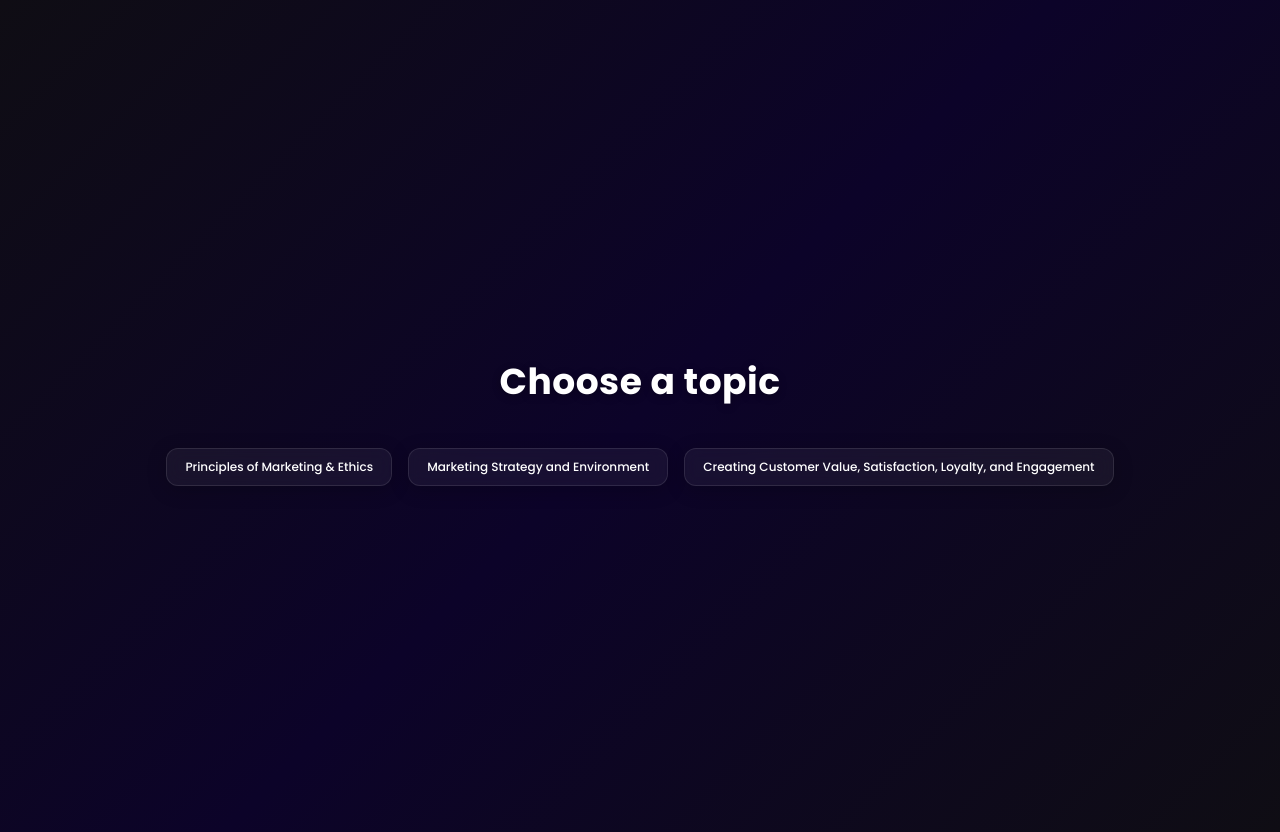
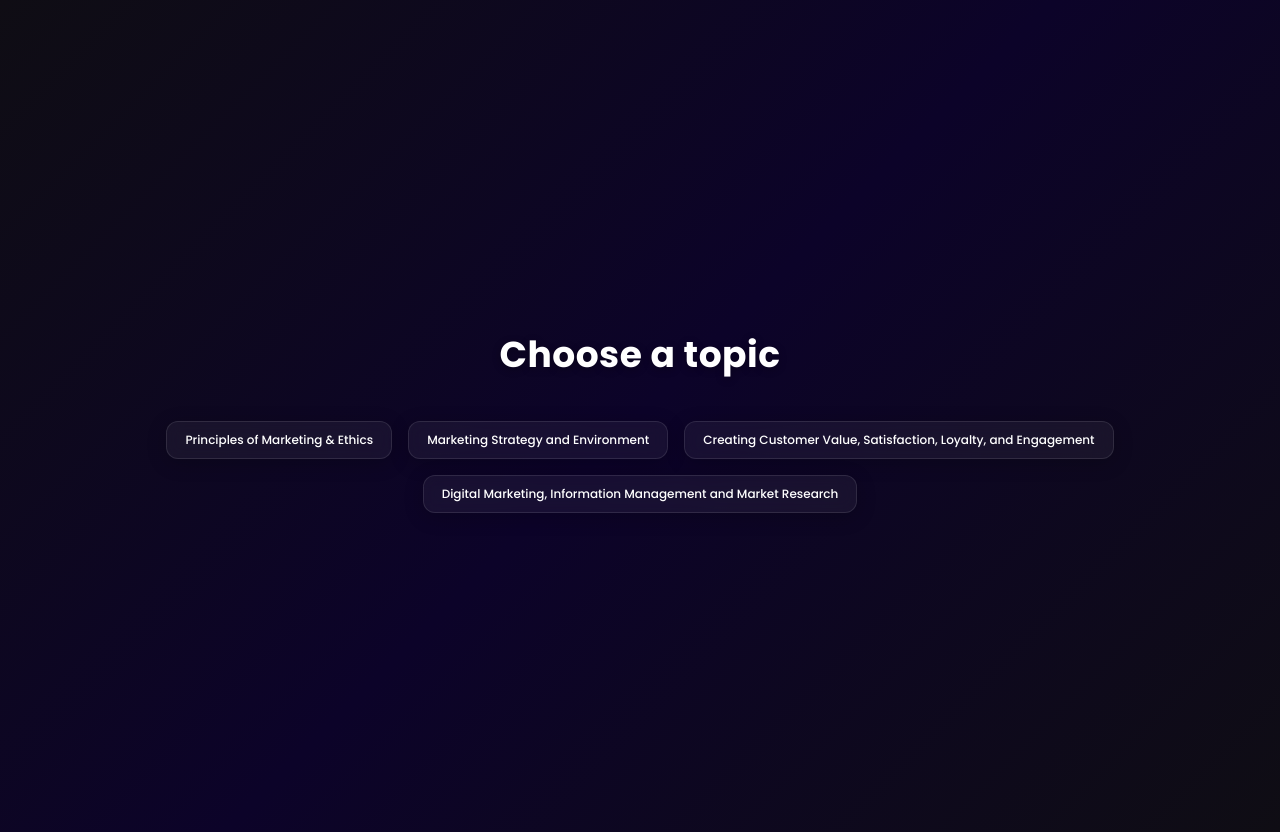
Before and after one commit to osterowsky/innovation-mgt, a React (Vite) app: page / in a window 1280 px wide. Built offline with nearby package versions, Linux system fonts and the light colour scheme.

Commit message:
feature: lecture 4th added

```diff
--- a/src/App.tsx
+++ b/src/App.tsx
@@ -5,7 +5,8 @@ import QuestionModel from './components/QuestionModel'
 const TOPICS = [
   'Principles of Marketing & Ethics',
   'Marketing Strategy and Environment',
-  'Creating Customer Value, Satisfaction, Loyalty, and Engagement'
+  'Creating Customer Value, Satisfaction, Loyalty, and Engagement',
+  'Digital Marketing, Information Management and Market Research'
 ]
 
 export default function App() {
```
Also changed, not shown: 1 other file (tests, documents, lock files or other folders).
